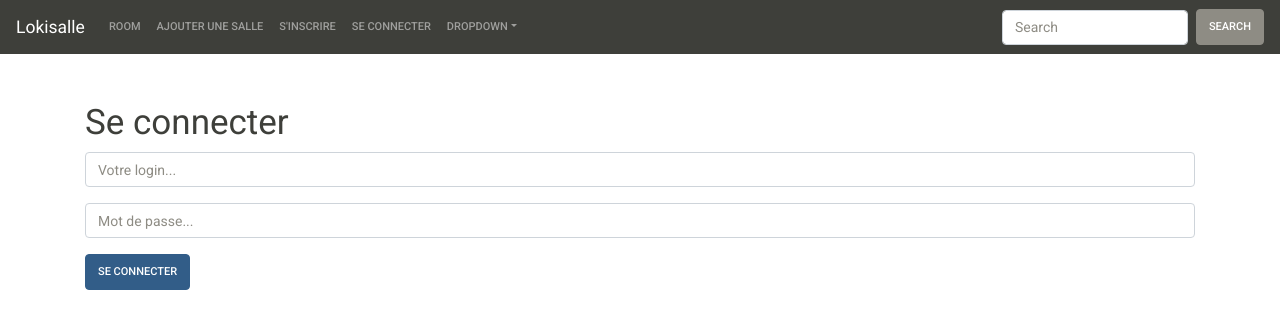
After one commit to Mouylang/lokisalle, a Symfony app: template templates/security/login.html.twig in a window 1280 px wide. The commit adds this page. Shown: the top 329 px of the page. Run offline with Twig, Linux system fonts and the light colour scheme; the template is opened without the code that fills it, so the values that code supplies are empty; some libraries are stand-ins or nearby versions.

Commit message:
mise en place login logout

```diff
--- a/templates/base.html.twig
+++ b/templates/base.html.twig
@@ -25,12 +25,19 @@
                 <li class="nav-item">
                     <a class="nav-link" href="{{path('room_create')}}">Ajouter une salle</a>
                 </li>
+
                 <li class="nav-item">
                     <a class="nav-link" href="{{path('security_registration')}}">S'inscrire</a>
                 </li>
-                <li class="nav-item">
-                    <a class="nav-link" href="#"></a>
-                </li>
+                {% if not app.user %}
+                    <li class="nav-item">
+                        <a class="nav-link" href="{{path('security_login')}}">Se connecter</a>
+                    </li>
+                {% else %}
+                    <li class="nav-item">
+                        <a class="nav-link" href="{{path('security_logout')}}">Se déconnecter</a>
+                    </li>
+                {% endif %}
                 <li class="nav-item dropdown">
                     <a class="nav-link dropdown-toggle" data-toggle="dropdown" href="#" role="button" aria-haspopup="true" aria-expanded="false">Dropdown</a>
                     <div class="dropdown-menu">
--- /dev/null
+++ b/templates/security/login.html.twig
@@ -0,0 +1,30 @@
+{% extends 'base.html.twig' %}
+
+{% block meta %}
+  <meta name="description" content="Lokisalle - liste des salles" />
+{% endblock %}
+
+{% block title %}
+  Se connecter
+{% endblock %}
+
+{% block body %}
+    <h1> Se connecter </h1>
+    {% if error %}
+        <div class="alert alert-danger">Erreur d'authentification</div>
+    {% endif %}
+    <form action="{{path('security_login')}}" method="post">
+        <div class="form-group">
+            <input placeholder="Votre login..."  required type="text" name="_username" value="{{lastUsername}}" class="form-control">
+        </div>
+        <div class="form-group">
+            <input placeholder="Mot de passe..."  required type="password" name="_password" class="form-control">
+        </div>
+        <div class="form-group">
+            <button type="submit" class="btn btn-primary">Se connecter</button>
+        </div>
+    </form>
+
+
+
+{% endblock %}
```
Also changed, not shown: migrations/Version20210108203839.php (added, +31 -0 lines), src/Controller/SecurityController.php (+36 -3 lines), src/Entity/User.php (+37 -3 lines), 1 other file.
